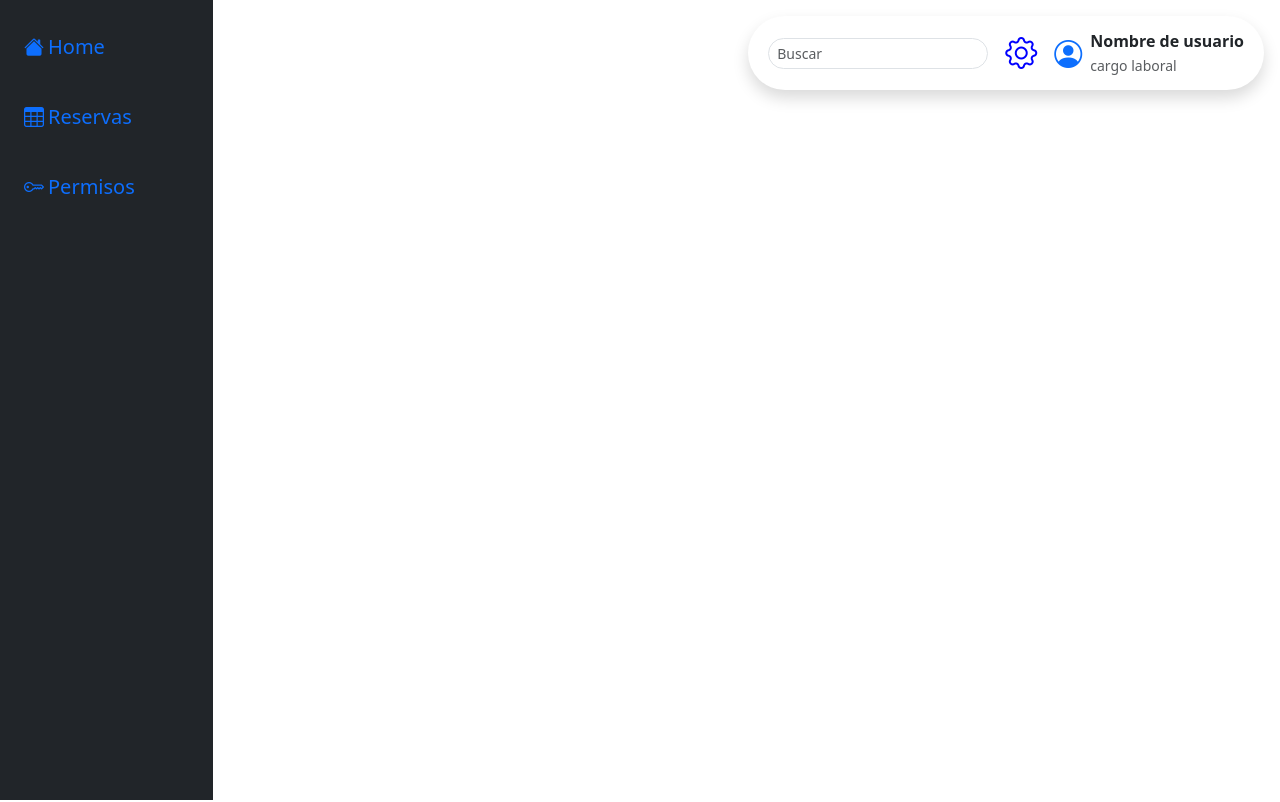
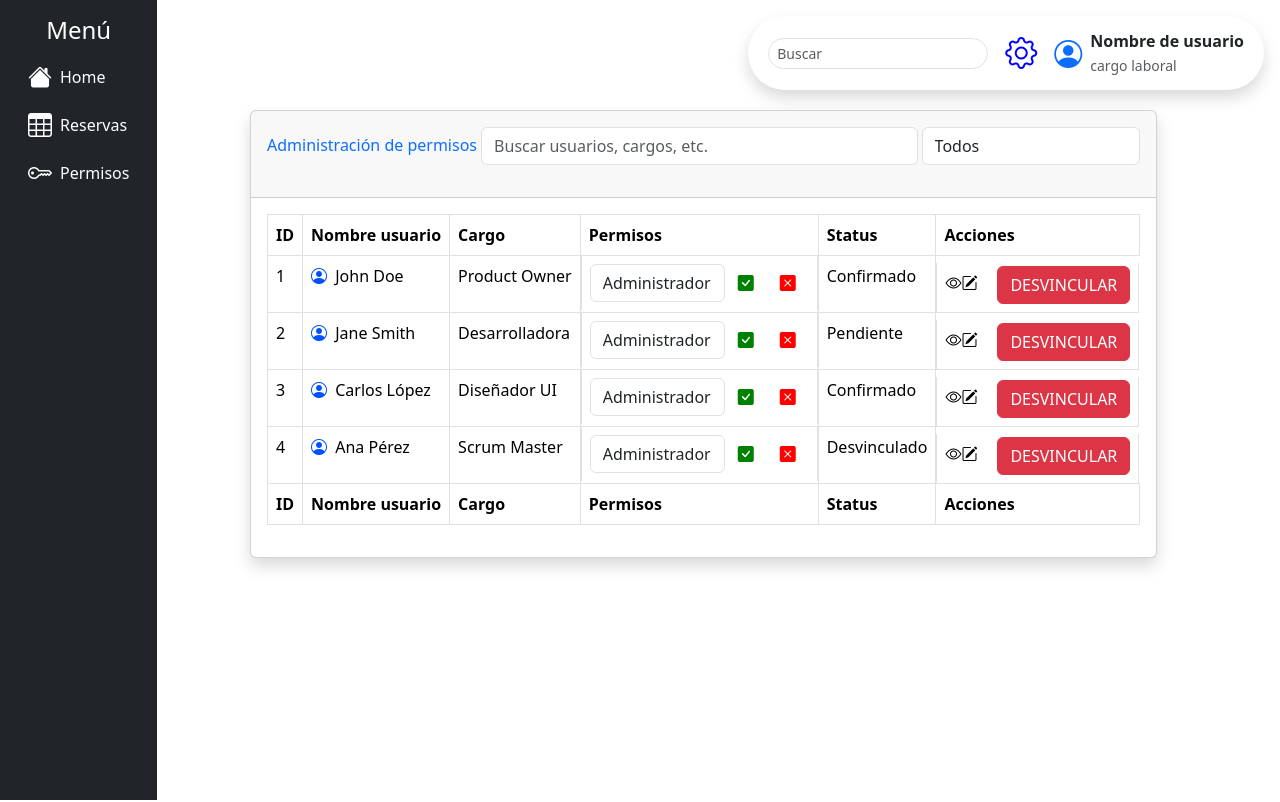
Before and after one commit to BenSLGeneration/pi-desarrollate-2.0, a React (Vite) app: page /administracion in a window 1280 px wide. Shown: the top 802 px of the page. Built offline with nearby package versions, Linux system fonts and the light colour scheme.

Commit message:
sidebar y navbar

```diff
--- a/src/App.jsx
+++ b/src/App.jsx
@@ -14,9 +14,9 @@ const App = () => {
         <Route path="/" element={<Navigate to="/login" />} />
 
         <Route path="/login" element={<Login />} />
-        <Route path="/dashboard" element={<><Navbar /><Sidebar /><Dashboard /></>} />
-        <Route path="/reservaciones" element={<><Navbar /><Sidebar /><Reservaciones /></>} />
-        <Route path="/administracion" element={<><Navbar /><Sidebar /><Administracion /></>} />
+        <Route path="/dashboard" element={<><Dashboard /></>} />
+        <Route path="/reservaciones" element={<><Reservaciones /></>} />
+        <Route path="/administracion" element={<><Administracion /></>} />
 
         {/* Ruta 404 */}
         <Route path="*" element={<h1>404 - Página no encontrada</h1>} />
--- a/src/components/Navbar/Navbar.jsx
+++ b/src/components/Navbar/Navbar.jsx
@@ -3,7 +3,7 @@ const Navbar = () => {
         <nav className="navbar navbar-expand-lg bg-white shadow rounded-pill p-2 position-absolute top-0 end-0 m-3">
         <div className="container-fluid">
             <div className="collapse navbar-collapse" id="navbarContent">
-                {/* Search Form */}
+
                 <form className="d-flex">
                     <input
                         className="form-control form-control-sm rounded-pill me-2"
@@ -13,12 +13,12 @@ const Navbar = () => {
                     />
                 </form>
 
-                {/* Settings Button */}
+
                 <button className="btn btn-sm rounded-pill">
                     <i className="bi bi-gear" style={{ fontSize: '2rem', color: 'blue' }}></i>
                 </button>
 
-                {/* User Profile */}
+
                 <div className="d-flex align-items-center ms-2">
                     <i className="bi bi-person-circle fs-3 text-primary me-2"></i>
                     <div>
--- a/src/components/Sidebar/Sidebar.jsx
+++ b/src/components/Sidebar/Sidebar.jsx
@@ -1,38 +1,41 @@
 const Sidebar = () => {
-    return (
-        <div className="container-fluid">
-      <div className="row flex-nowrap">
-        <div className="col-auto col-md-3 col-xl-2 px-sm-2 px-0 bg-dark">
+  return (
+    <div
+      className="bg-dark text-white d-flex flex-column p-3 vh-100"
+      style={{
 
-          <div className="d-flex flex-column align-items-center align-items-sm-start px-3 pt-2 text-white min-vh-100">
-            <a href="/" className="d-flex align-items-center pb-3 mb-md-0 me-md-auto text-white text-decoration-none">
-            </a>
-            <ul className="nav nav-pills flex-column mb-sm-auto mb-0 align-items-center align-items-sm-start" id="menu">
-              <li className="nav-item fs-5 mb-4">
-                <a href="#" className="nav-link align-middle px-0">
-                  <i className="fs-5 bi-house-fill"></i>
-                  <span className="ms-1 d-none d-sm-inline">Home</span>
-                </a>
-              </li>
-              <li className="nav-item fs-5 mb-4">
-                <a href="#" className="nav-link px-0 align-middle">
-                  <i className="fs-5 bi-table"></i>
-                  <span className="ms-1 d-none d-sm-inline">Reservas</span>
-                </a>
-              </li>
-              <li className="nav-item fs-5">
-                <a href="#" className="nav-link px-0 align-middle">
-                  <i className="fs-5 bi-key"></i>
-                  <span className="ms-1 d-none d-sm-inline">Permisos</span>
-                </a>
-              </li>
-            </ul>
-          </div>
-        </div>
+        position: "fixed",
+        top: 0,
+        left: 0,
+        minHeight: "100vh",
+        transition: "width 0.3s ease-in-out"
+      }}
+    >
+      <h4 className="text-center d-none d-sm-block">Menú</h4>
+      <ul className="nav flex-column">
+        <li className="nav-item">
+          <button type="button" className="btn btn-dark w-100 text-start border-0 d-flex align-items-center">
+            <i className="bi bi-house-fill me-2 fs-4"></i>
+            <span className="d-none d-sm-inline">Home</span>
+          </button>
+        </li>
 
-      </div>
+        <li className="nav-item">
+          <button type="button" className="btn btn-dark w-100 text-start border-0 d-flex align-items-center">
+            <i className="bi bi-table me-2 fs-4"></i>
+            <span className="d-none d-sm-inline">Reservas</span>
+          </button>
+        </li>
+
+        <li className="nav-item">
+          <button type="button" className="btn btn-dark w-100 text-start border-0 d-flex align-items-center">
+            <i className="bi bi-key me-2 fs-4"></i>
+            <span className="d-none d-sm-inline">Permisos</span>
+          </button>
+        </li>
+      </ul>
     </div>
-    );
+  );
 };
 
 export default Sidebar;
--- a/src/components/TablaPermisos/TablaPermisos.jsx
+++ b/src/components/TablaPermisos/TablaPermisos.jsx
@@ -1,6 +1,6 @@
 const TablaPermisos = ({ datos }) => {
     return (
-        <div className="card shadow mb-4" style={{ marginTop: '20px' }}>
+        <div className="card shadow mb-4" style={{ marginTop: '20px', marginLeft: '250px' }}>
             <div className="card-header py-3">
                 <div className="d-flex align-items-center justify-content-between mb-3">
                     <h6 className="m-0 font-weight-bold text-primary title-text-color">Administración de permisos</h6>
--- a/src/components/TablaReservaciones/TablaReservaciones.jsx
+++ b/src/components/TablaReservaciones/TablaReservaciones.jsx
@@ -1,10 +1,10 @@
 const TablaReservaciones = ({ datos }) => {
     return (
-        <div className="card shadow mb-4" style={{ marginTop: '20px' }}>
+        <div className="card shadow mb-4" style={{ marginTop: '20px', marginLeft: '250px' }}>
             <div className="card-header py-3">
                 <div className="d-flex align-items-center justify-content-between mb-3">
                     <h6 className="m-0 font-weight-bold text-primary title-text-color">Administración de Reservas</h6>
-                    <input type="date" className="form-control w-25" style={{ marginRight: '10px' }} />
+                    <input type="date" className="form-control w-25" style={{ marginRight: '10px'  }} />
                     <button className="btn btn-primary">Agregar Reserva</button>
                 </div>
             </div>
--- a/src/views/Administracion/Administracion.jsx
+++ b/src/views/Administracion/Administracion.jsx
@@ -1,4 +1,6 @@
 import TablaPermisos from '../../components/TablaPermisos/TablaPermisos'; // Ajusta la ruta según tu estructura de carpetas
+import Sidebar from '../../components/Sidebar/Sidebar';
+import Navbar from '../../components/Navbar/Navbar';
 
 const Administracion = () => {
   // Datos de ejemplo
@@ -6,10 +8,11 @@ const Administracion = () => {
     { id: 1, nombre: 'John Doe', cargo: 'Product Owner', permisos: 'Administrador', status: 'Confirmado' },
     { id: 2, nombre: 'Jane Smith', cargo: 'Desarrolladora', permisos: 'Personal', status: 'Pendiente' },
     { id: 3, nombre: 'Carlos López', cargo: 'Diseñador UI', permisos: 'Personal', status: 'Confirmado' },
-    { id: 4, nombre: 'Ana Pérez', cargo: 'Cum Master', permisos: 'Administrador', status: 'Desvinculado' },
+    { id: 4, nombre: 'Ana Pérez', cargo: 'Scrum Master', permisos: 'Administrador', status: 'Desvinculado' },
   ];
 
   return (
+
     <div>
       <main id="content-wrapper" className="d-flex flex-column">
         <div id="content">
@@ -20,9 +23,13 @@ const Administracion = () => {
               <p className="mb-4"></p>
             </div>
           </div>
+          <div className='d-flex'>
 
-          {/* Pasar datos a la tabla */}
-          <TablaPermisos datos={datosUsuarios} />
+            <Navbar />
+            <Sidebar />
+            {/* Pasar datos a la tabla */}
+            <TablaPermisos datos={datosUsuarios} />
+          </div>
         </div>
       </main>
     </div>
--- a/src/views/Reservaciones/Reservaciones.jsx
+++ b/src/views/Reservaciones/Reservaciones.jsx
@@ -1,3 +1,5 @@
+import Navbar from '../../components/Navbar/Navbar';
+import Sidebar from '../../components/Sidebar/Sidebar';
 import TablaReservaciones from '../../components/TablaReservaciones/TablaReservaciones'; // Ajusta la ruta según tu estructura de carpetas
 
 const Reservaciones = () => {
@@ -14,14 +16,19 @@ const Reservaciones = () => {
         <div id="content">
           <div id="ESPACIO VACÍO">
             {/* Main Content */}
-            <div className="container-fluid" style={{ marginTop: '90px' }}>
+            <div className="container-fluid" style={{ marginTop: '90px' , marginLeft: '250px' }}>
               <h1 className="h3 mb-2 text-gray-800">Reservaciones</h1>
               <p className="mb-4">Administración de las reservas de los huéspedes.</p>
             </div>
           </div>
 
           {/* Pasar datos a la tabla */}
+          <div className='d-flex'>
+          <Navbar />
+          <Sidebar />
           <TablaReservaciones datos={datosReservas} />
+
+          </div>
         </div>
       </main>
     </div>
```
Also changed, not shown: src/components/Sidebar/Sidebar.css (added).
